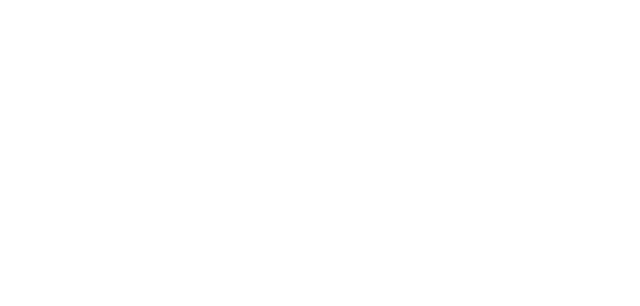
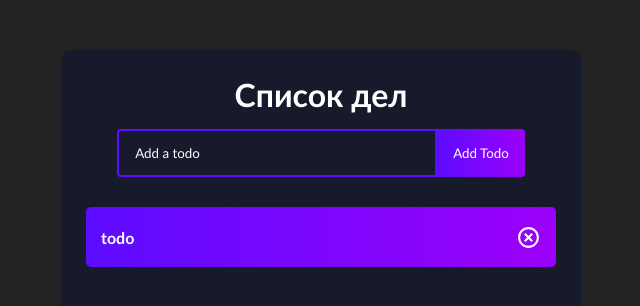
Before and after one commit to Insafsuz/todolist, a React (Create React App) app: page / in a window 1280 px wide. Shown: the top 306 px of the page, without its empty margins (319-959 px from the left). Built offline with nearby package versions, Linux system fonts and the light colour scheme.

Commit message:
add styles

```diff
--- a/package.json
+++ b/package.json
@@ -8,6 +8,7 @@
     "@testing-library/user-event": "^13.2.1",
     "react": "^17.0.2",
     "react-dom": "^17.0.2",
+    "react-icons": "^4.3.1",
     "react-scripts": "5.0.0",
     "web-vitals": "^2.1.0"
   },
--- a/src/App.js
+++ b/src/App.js
@@ -1,5 +1,11 @@
+import TodoList from './components/TodoList'
+
 function App() {
-  return <div className='todo-app'></div>
+  return (
+    <div className='todo-app'>
+      <TodoList />
+    </div>
+  )
 }
 
 export default App
--- a/src/components/Todo.jsx
+++ b/src/components/Todo.jsx
@@ -0,0 +1,12 @@
+import { RiCloseCircleLine } from 'react-icons/ri'
+
+const Todo = () => {
+  return (
+    <li className='todo-item'>
+      todo
+      <RiCloseCircleLine className='delete' />
+    </li>
+  )
+}
+
+export default Todo
--- a/src/components/TodoForm.jsx
+++ b/src/components/TodoForm.jsx
@@ -0,0 +1,10 @@
+const TodoForm = () => {
+  return (
+    <form className='todo-form'>
+      <input className='todo-input' type='text' placeholder='Add a todo' />
+      <button className='todo-button'>Add todo</button>
+    </form>
+  )
+}
+
+export default TodoForm
--- a/src/components/TodoList.jsx
+++ b/src/components/TodoList.jsx
@@ -0,0 +1,16 @@
+import Todo from './Todo'
+import TodoForm from './TodoForm'
+
+const TodoList = () => {
+  return (
+    <>
+      <h1>Список дел </h1>
+      <TodoForm />
+      <ul className='todo-list'>
+        <Todo />
+      </ul>
+    </>
+  )
+}
+
+export default TodoList
--- a/src/index.css
+++ b/src/index.css
@@ -1,63 +1,59 @@
 * {
+  box-sizing: border-box;
   margin: 0;
   padding: 0;
+  font-family: 'Trebuchet MS', 'Lucida Sans Unicode', 'Lucida Grande', 'Lucida Sans', Arial,
+    sans-serif;
 }
 body {
-  margin: 0;
-  font-family: -apple-system, BlinkMacSystemFont, 'Segoe UI', 'Roboto', 'Oxygen', 'Ubuntu',
-    'Cantarell', 'Fira Sans', 'Droid Sans', 'Helvetica Neue', sans-serif;
-  -webkit-font-smoothing: antialiased;
-  -moz-osx-font-smoothing: grayscale;
-}
-
-code {
-  font-family: source-code-pro, Menlo, Monaco, Consolas, 'Courier New', monospace;
-}
-
-.wrapper {
-  padding: 50px 0px 0px 0px;
-  max-width: 430px;
-  margin: 0px auto;
+  background: #222;
 }
 
 ul li {
   list-style: none;
 }
-.App {
+h1 {
+  color: #fff;
+  margin: 0px 0px 15px 0px;
   text-align: center;
 }
 
-.App .item-todo {
-  padding: 14px;
-  width: 250px;
-  margin: 0 auto;
-  text-align: left;
-  margin-top: 15px;
-  background: linear-gradient(90deg, rgba(93, 12, 255, 1) 0%, rgba(155, 0, 250, 1) 100%);
-  color: #fff;
-  border: none;
-  border-radius: 5px;
-  cursor: pointer;
+.todo-app {
   display: flex;
-  align-items: center;
-  justify-content: space-between;
+  flex-direction: column;
+  justify-content: start;
+  padding: 15px 0px 0px 0px;
+  background: #161a2b;
+  padding: 25px;
+  border-radius: 10px;
+  max-width: 520px;
+  min-height: 600px;
+  margin: 50px auto;
 }
 
-.App .item-todo .item-text {
-  display: inline-block;
-  cursor: pointer;
+.todo-form {
+  display: flex;
+  justify-content: center;
+  align-items: center;
+  margin: 0px 0px 30px 0px;
 }
 
-.App input {
+.todo-input {
   padding: 14px 32px 14px 16px;
   border-radius: 4px 0 0 4px;
   border: 2px solid #5d0cff;
   outline: none;
+  width: 320px;
   background: transparent;
+  color: #fff;
 }
 
-.App button {
-  padding: 16px 7px;
+.todo-input::placeholder {
+  color: #fff;
+}
+
+.todo-button {
+  padding: 16px;
   border: none;
   border-radius: 0 4px 4px 0;
   cursor: pointer;
@@ -67,11 +63,37 @@
   text-transform: capitalize;
 }
 
-.App .item-todo .item-delete {
-  cursor: pointer;
-  font-size: 22px;
+.todo-item {
+  height: 60px;
+  width: 100%;
+  display: flex;
+  align-items: center;
+  justify-content: space-between;
+  background: linear-gradient(90deg, rgba(255, 118, 20, 1) 0%, rgba(255, 84, 17, 1) 100%);
+  padding: 0px 15px 0px 15px;
+  border-radius: 5px;
+  color: #fff;
+  font-size: 16px;
+  font-weight: bold;
 }
 
-.strike {
-  text-decoration: line-through;
+.todo-item:not(:last-child) {
+  margin: 0px 0px 5px 0px;
 }
+
+.todo-item:nth-child(4n + 1) {
+  background: linear-gradient(90deg, rgba(93, 12, 255, 1) 0%, rgba(155, 0, 250, 1) 100%);
+}
+
+.todo-item:nth-child(4n + 2) {
+  background: linear-gradient(90deg, rgba(255, 12, 241, 1) 0%, rgba(250, 0, 135, 1) 100%);
+}
+
+.todo-item:nth-child(4n + 3) {
+  background: linear-gradient(90deg, rgba(20, 159, 255, 1) 0%, rgba(17, 122, 255, 1) 100%);
+}
+
+.delete {
+  font-size: 25px;
+  cursor: pointer;
+}
```
Also changed, not shown: 1 other file (tests, documents, lock files or other folders).
